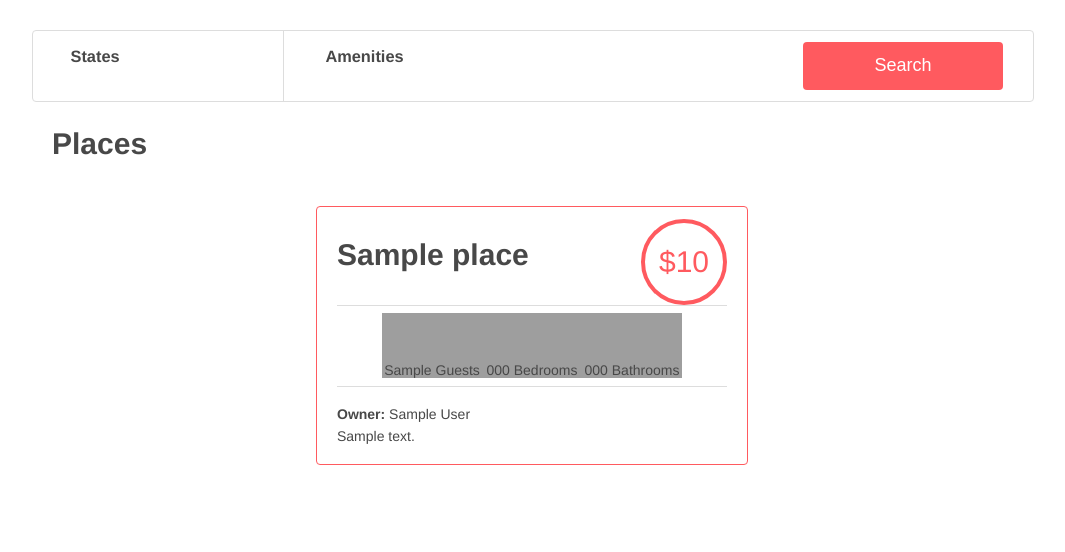
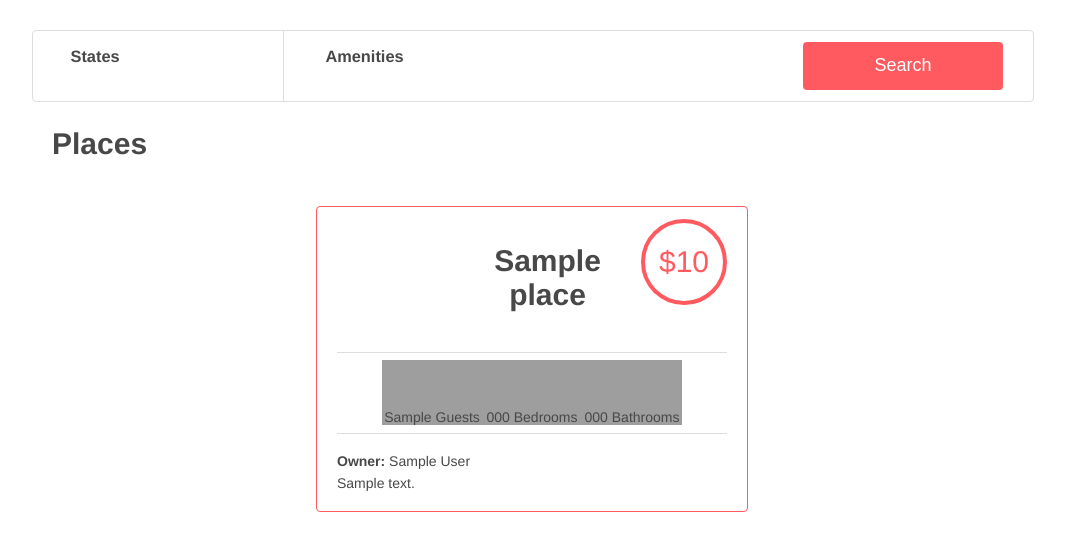
Before and after one commit to Abrahamesane/AirBnB_clone_v2, a Flask app: template web_flask/templates/100-hbnb.html in a window 1280 px wide. Shown: the part 79-631 px from the top of the page, without its empty margins (108-1173 px from the left). Run offline with Flask 3, Linux system fonts and the light colour scheme; the template is opened without the code that fills it: most values are stand-ins (such as "Sample title", 1, 10 or a date in 2020); grey boxes are pictures that could not be loaded.

Commit message:
Update 8-places.css

```diff
--- a/web_flask/static/styles/8-places.css
+++ b/web_flask/static/styles/8-places.css
@@ -29,8 +29,8 @@
 }
 
 .title_box h2 {
-    text-align: left;
-    margin: 5% 0 5% 0;
+    text-align: center;
+    margin: 25px 0px 40px 30%;
 }
 .price_by_night {
     display: flex;
```
